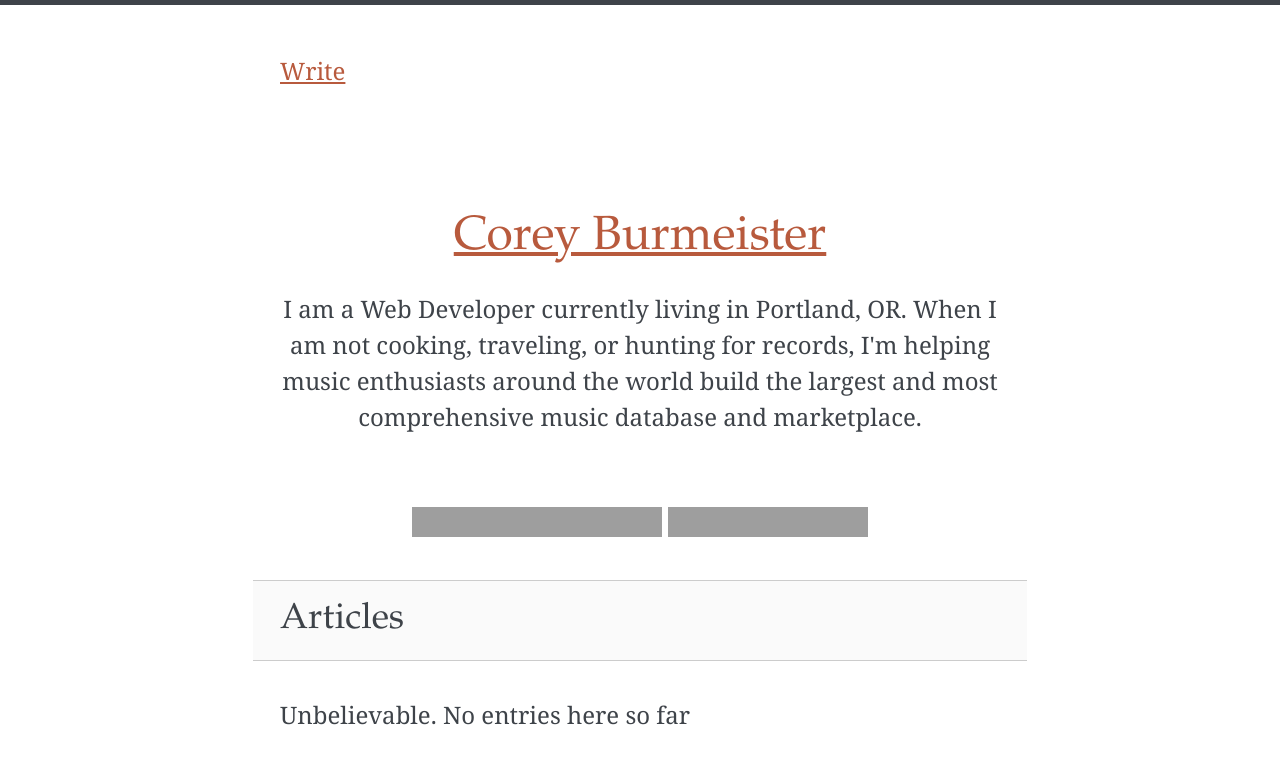
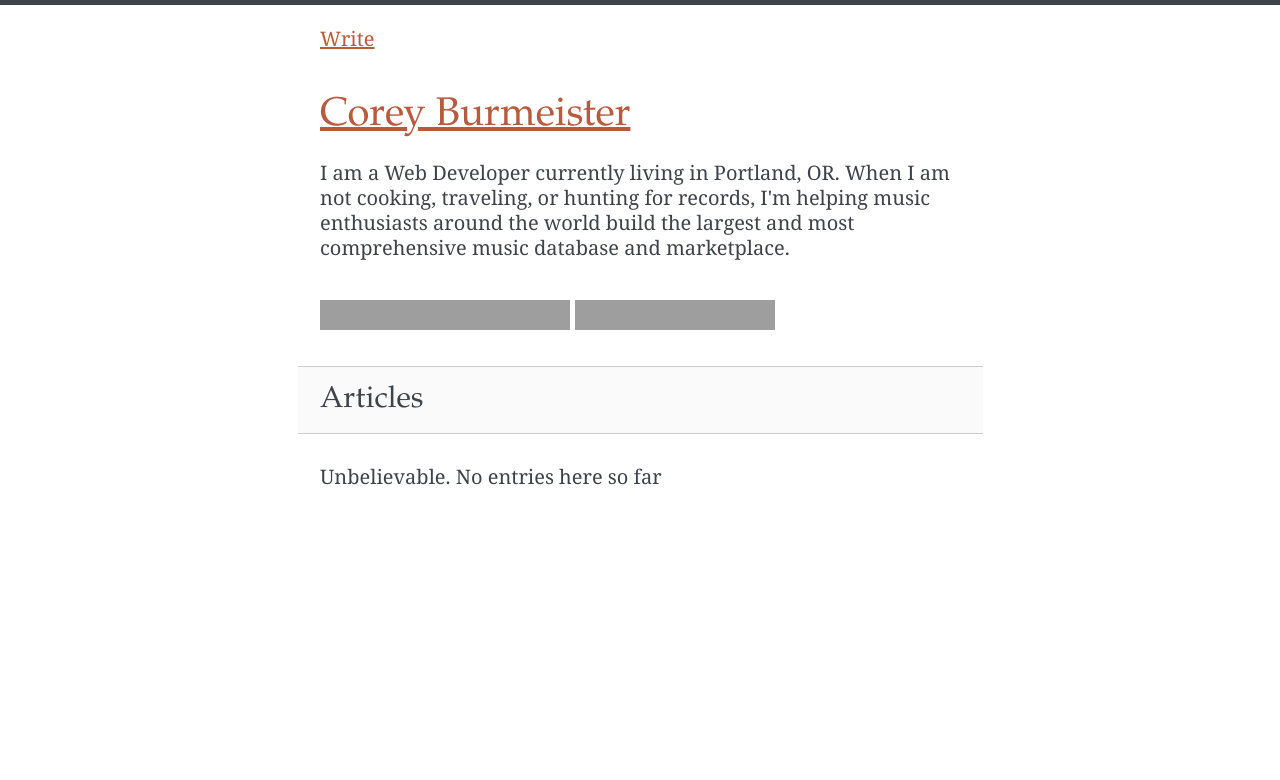
Before and after one commit to junglist88/blog, a Flask app: page / in a window 1280 px wide. Shown: the top 780 px of the page. Run offline with Flask 2, Linux system fonts and the light colour scheme; data that the repository does not hold is empty; grey boxes are pictures that could not be loaded.

Commit message:
align-left > centered?

```diff
--- a/blog/static/style.css
+++ b/blog/static/style.css
@@ -1,28 +1,26 @@
 body {
     margin: 0;
     font-family: 'Georgia', serif;
-    font-size: 1.5em;
+    font-size: 1.25em;
     color: #3e4349;
     border-top: 5px solid #3e4349;
 }
 
 .container {
-    max-width: 720px;
+    max-width: 640px;
     margin: 0 auto;
     padding: 1em;
 }
 
 header {
-    padding: 2em 0;
-    text-align: center;
+    padding: 0 0 1em 0;
 }
 
 nav {
-    text-align: center;
 }
 
 p {
-    line-height: 1.5em;
+    line-height: 1.25em;
 }
 
 h1, h2, h3, h4 {
@@ -73,7 +71,6 @@ blockquote small {
 }
 
 footer {
-    text-align: center;
     padding: 2em 0;
 }
 
@@ -104,7 +101,7 @@ a:hover {
     padding: 1em;
 }
 h2 {
-    margin: 1em -.5em;
+    margin: .75em -.5em;
 }
 
 img {
--- a/blog/templates/_admin.html
+++ b/blog/templates/_admin.html
@@ -1,8 +1,6 @@
 {% macro admin(entry) %}
-    <p>
         <a href="{{ url_for('write') }}">Write</a>
         {% if entry %}
             <a href="{{ url_for('edit', id=entry.id) }}">Edit</a>
         {% endif %}
-    </p>
 {% endmacro %}
```
